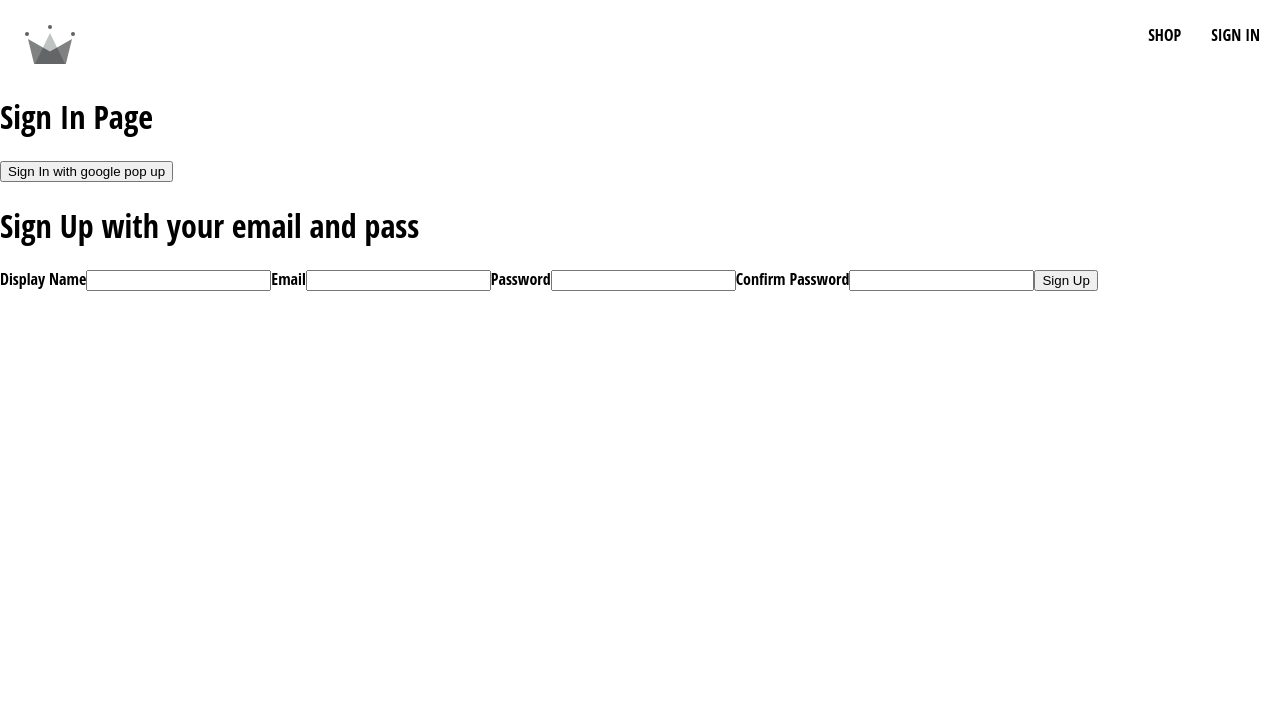
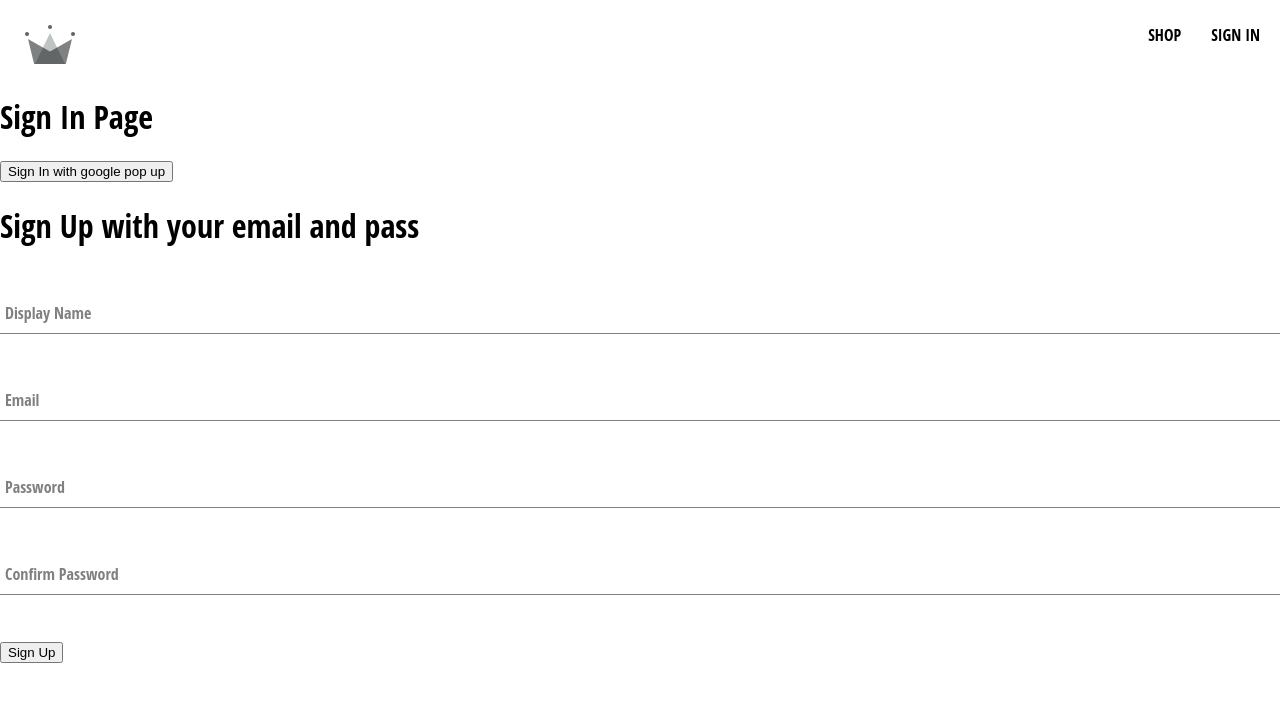
Before and after one commit to Nicolas123-coder/e-commerce, a React (Create React App) app: page /sign-in in a window 1280 px wide. Shown: the top 702 px of the page. Built offline with nearby package versions, Linux system fonts and the light colour scheme.

Commit message:
Sign In Form :lock:

```diff
--- /dev/null
+++ b/src/components/form-input/form-input.jsx
@@ -0,0 +1,19 @@
+import './form-input.scss'
+
+const FormInput = ({ label, ...otherProps  }) => {
+    return (
+        <div className='group'>
+            <input className='form-input' {...otherProps}/>
+            {
+                label && (
+                    <label
+                        className={`${otherProps.value.length ? 'shrink' : ''} form-input-label`}
+                    >
+                        { label }
+                    </label>
+                )}
+        </div>
+    )
+}
+
+export default FormInput
--- /dev/null
+++ b/src/components/form-input/form-input.scss
@@ -0,0 +1,54 @@
+$sub-color: grey;
+$main-color: black;
+
+@mixin shrinkLabel {
+  top: -14px;
+  font-size: 12px;
+  color: $main-color;
+}
+
+.group {
+  position: relative;
+  margin: 45px 0;
+
+  .form-input {
+    background: none;
+    background-color: white;
+    color: $sub-color;
+    font-size: 18px;
+    padding: 10px 10px 10px 5px;
+    display: block;
+    width: 100%;
+    border: none;
+    border-radius: 0;
+    border-bottom: 1px solid $sub-color;
+    margin: 25px 0;
+
+    &:focus {
+      outline: none;
+    }
+
+    &:focus ~ .form-input-label {
+      @include shrinkLabel();
+    }
+  }
+
+  input[type='password'] {
+    letter-spacing: 0.3em;
+  }
+
+  .form-input-label {
+    color: $sub-color;
+    font-size: 16px;
+    font-weight: normal;
+    position: absolute;
+    pointer-events: none;
+    left: 5px;
+    top: 10px;
+    transition: 300ms ease all;
+
+    &.shrink {
+      @include shrinkLabel();
+    }
+  }
+}
--- a/src/components/sign-up-form/sign-up-form.jsx
+++ b/src/components/sign-up-form/sign-up-form.jsx
@@ -1,5 +1,6 @@
 import { useState } from "react"
 import { createAuthUserWithEmailAndPassword, createUserDocumentFromAuth } from '../../utils/firebase/firebase'
+import FormInput from "../form-input/form-input"
 
 const defaultFormFields = {
     displayName: '',
@@ -51,8 +52,8 @@
         <div>
             <h1>Sign Up with your email and pass</h1>
             <form onSubmit={handleSubmit}>
-                <label>Display Name</label>
-                <input
+                <FormInput
+                    label='Display Name'
                     type='text'
                     required
                     onChange={handleChange}
@@ -60,8 +61,8 @@
                     value={displayName}
                 />
 
-                <label>Email</label>
-                <input
+                <FormInput
+                    label='Email'
                     type='email'
                     required
                     onChange={handleChange}
@@ -69,8 +70,8 @@
                     value={email}
                 />
 
-                <label>Password</label>
-                <input
+                <FormInput
+                    label='Password'
                     type='password'
                     required
                     onChange={handleChange}
@@ -78,8 +79,8 @@
                     value={password}
                 />
 
-                <label>Confirm Password</label>
-                <input
+                <FormInput
+                    label='Confirm Password'
                     type='password'
                     required
                     onChange={handleChange}
--- a/src/routes/sign-in/sign-in.jsx
+++ b/src/routes/sign-in/sign-in.jsx
@@ -3,7 +3,7 @@
 
 const SignIn = () => {
     const logGoogleUser = async () => {
-        const {user} = await signInWithGooglePopup()
+        const { user } = await signInWithGooglePopup()
         const userDocRef = await createUserDocumentFromAuth(user)
     }
 
```
